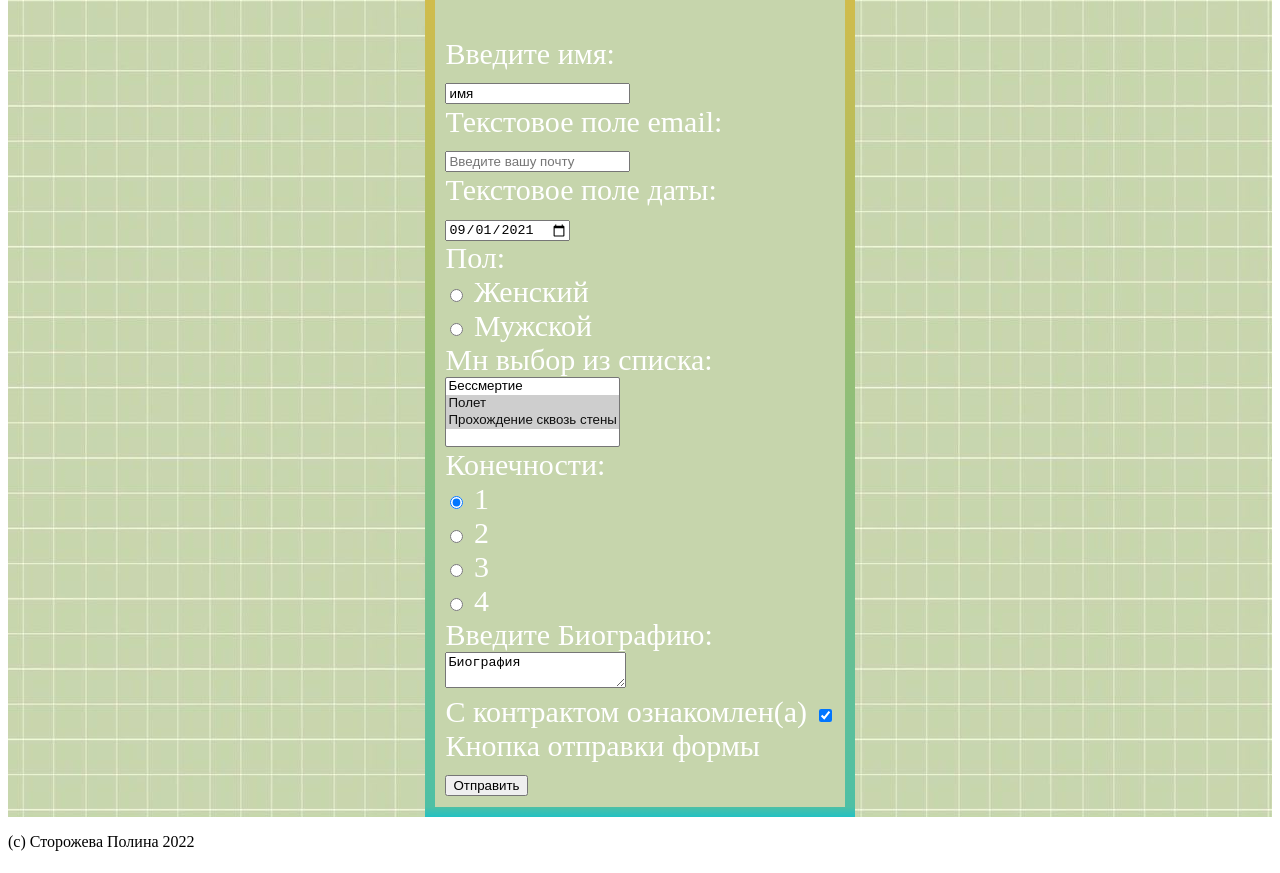
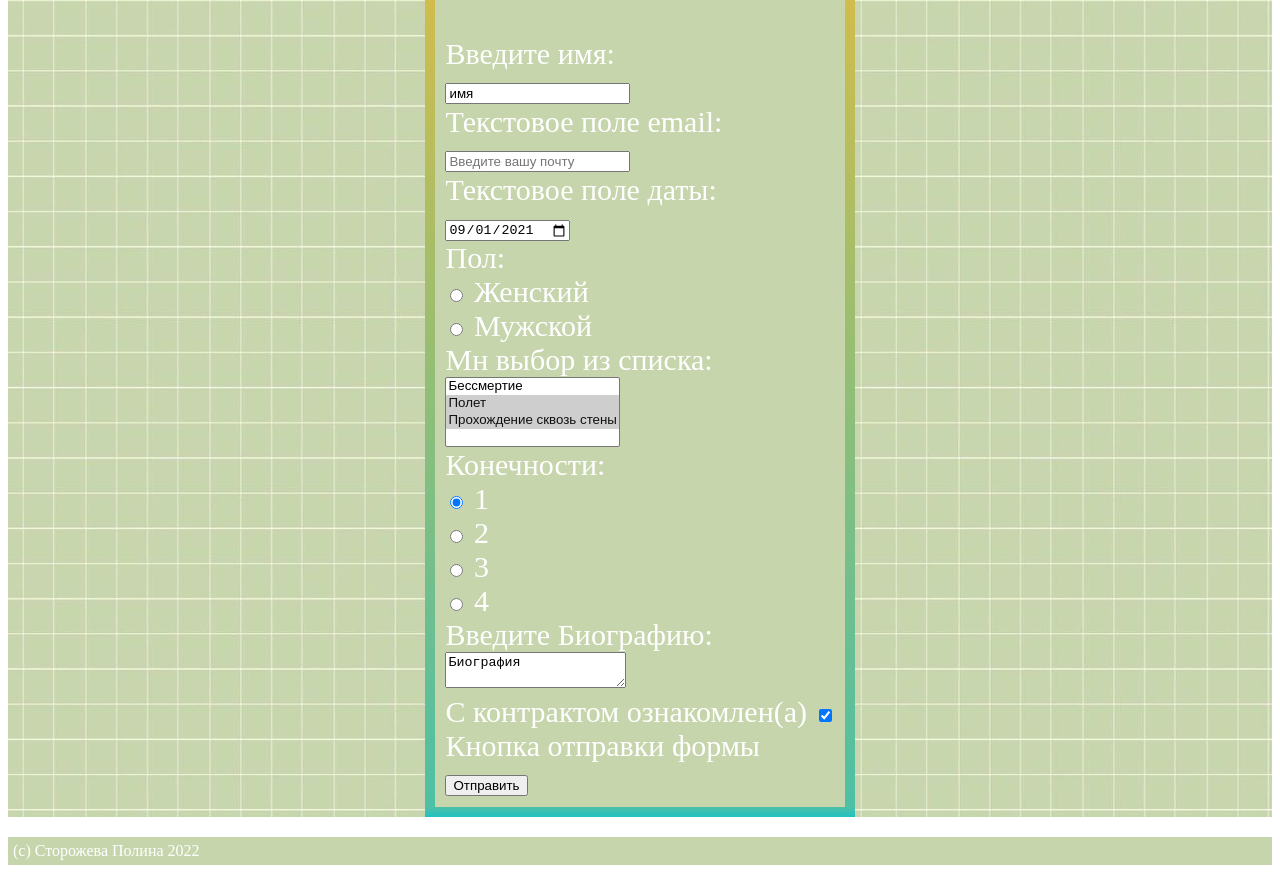
Before and after one commit to voird/ex3, a plain HTML site: page index.html in a window 1280 px wide. Shown: the part 2011-2884 px from the top of the page. Drawn offline with Linux system fonts and the light colour scheme.

Commit message:
Update index.html

```diff
--- a/index.html
+++ b/index.html
@@ -67,6 +67,7 @@
         </ol>
         <a id="tablet"></a>
     <table>
+
       <tr>
         <th>Колонка 1</th>
         <th>Колонка 2</th>
@@ -152,8 +153,7 @@
       <br>
       <input type="submit" value="Отправить" /> </form>
 </div>
-        <div class="footer">
-            <p> (с) Сторожева Полина 2022 </p>
-          </div>
-        </body>
+<footer>
+  (с) Сторожева Полина 2022
+</footer>
 </html>
```
